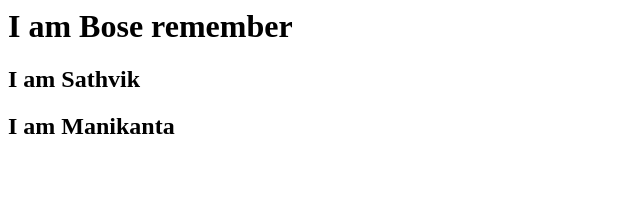
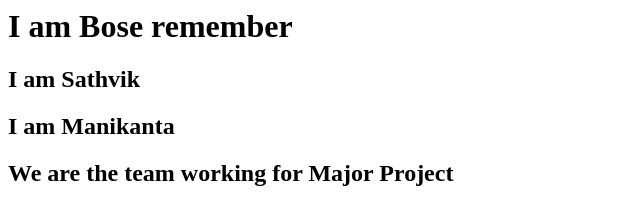
Before and after one commit to Bosepraneethkumar/Test-Repo, a plain HTML site: page index.html in a window 1280 px wide. Shown: the whole page, without its empty margins (0-640 px from the left). Drawn offline with Linux system fonts and the light colour scheme.

Commit message:
Updated html document

```diff
--- a/index.html
+++ b/index.html
@@ -1,3 +1,4 @@
 <h1>I am Bose remember</h1>
 <h2>I am Sathvik</h2>
 <h2>I am Manikanta</h2>
+<h2>We are the team working for Major Project</h2>
```
